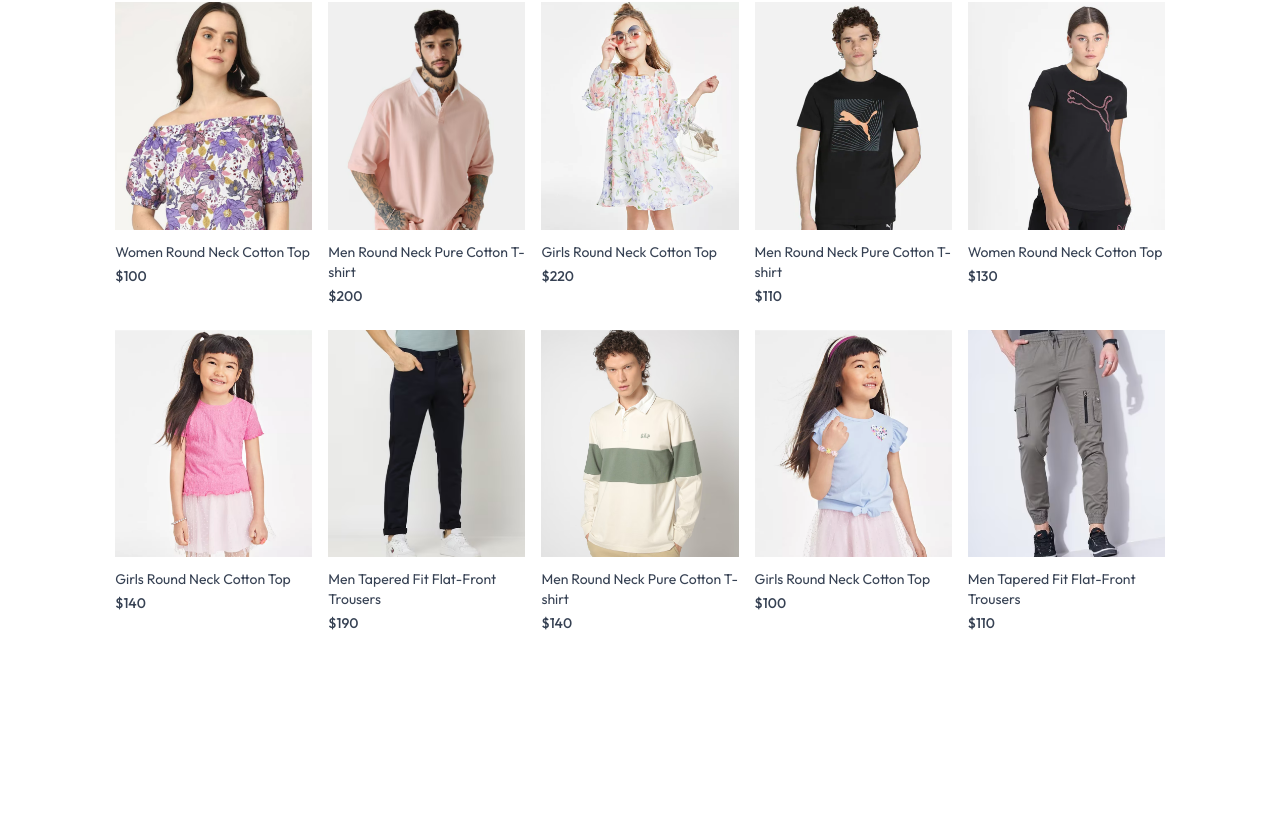
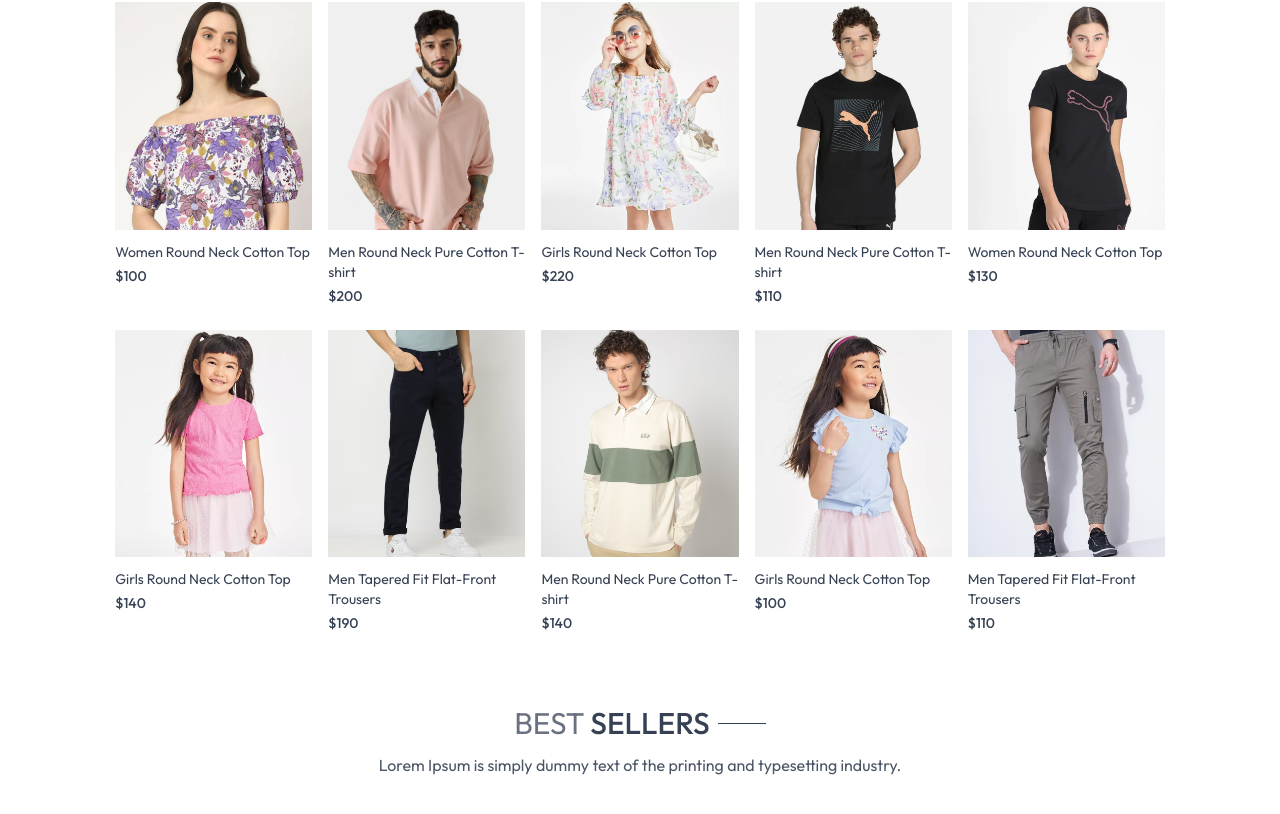
Before and after one commit to karenzavier/1st-MERN-Project, a React (Vite) app: page / in a window 1280 px wide. Shown: the part 676-1490 px from the top of the page. Before the commit the page ends 1349 px from the top, so only its background shows below. Built offline with nearby package versions, Linux system fonts and the light colour scheme.

Commit message:
feat: add BestSeller component and fix product filtering

```diff
--- /dev/null
+++ b/src/components/BestSeller.jsx
@@ -0,0 +1,28 @@
+import React, { useContext, useEffect, useState } from 'react'
+import { ShopContext } from '../context/ShopContext'
+import Title from './Title'
+
+const BestSeller = () => {
+
+const {products} = useContext(ShopContext);
+const [bestSeller,setBestSeller] = useState([]);
+
+useEffect(() => {
+  const bestProduct = products.filter(item => item.bestseller);
+  setBestSeller(bestProduct.slice(0, 5));
+}, [products]);
+
+  return (
+    <div className='my-10'>
+        <div className='text-center text-3xl py-8'>
+            <Title text1={'BEST'} text2={'SELLERS'}/>
+            <p className='w-3/4 m-auto text-xs sm:text-sm md:text-base text-gray-600'>
+            Lorem Ipsum is simply dummy text of the printing and typesetting industry.
+            </p>
+        </div>
+
+    </div>
+  )
+}
+
+export default BestSeller
--- a/src/components/Navbar.jsx
+++ b/src/components/Navbar.jsx
@@ -9,7 +9,7 @@
   return (
     <div className='flex items-center justify-between py-5 font-medium'>
 
-      <img src={assets.logo} className='w-36' alt="" />
+      <Link to='/'><img src={assets.logo} className='w-36' alt="" /></Link>
 
       {/* Desktop menu */}
       <ul className='hidden sm:flex gap-8 text-sm text-gray-700'>
--- a/src/index.css
+++ b/src/index.css
@@ -14,3 +14,10 @@
   font-weight: 400;
   font-style: normal;
 }
+
+@media (max-width:640px) {
+    a.active{
+        background-color: black;
+        color: white;
+    }
+}
--- a/src/pages/Home.jsx
+++ b/src/pages/Home.jsx
@@ -1,3 +1,4 @@
+import BestSeller from "../components/BestSeller";
 import Hero from "../components/Hero";
 import LatestCollection from "../components/LatestCollection";
 
@@ -6,6 +7,7 @@
     <div>
       <Hero/>
 <LatestCollection/>
+<BestSeller/>
 
     </div>
   )
```
